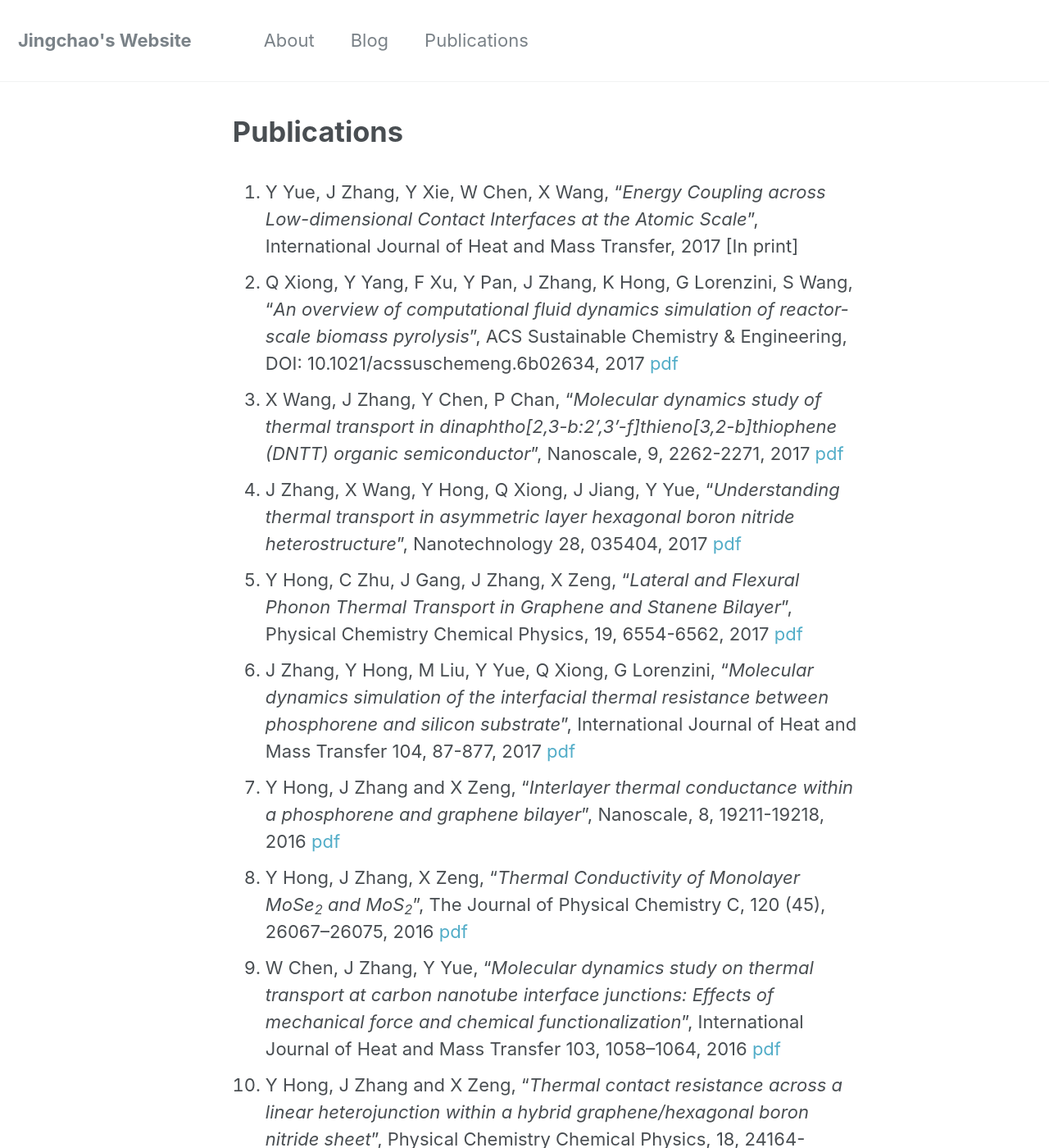
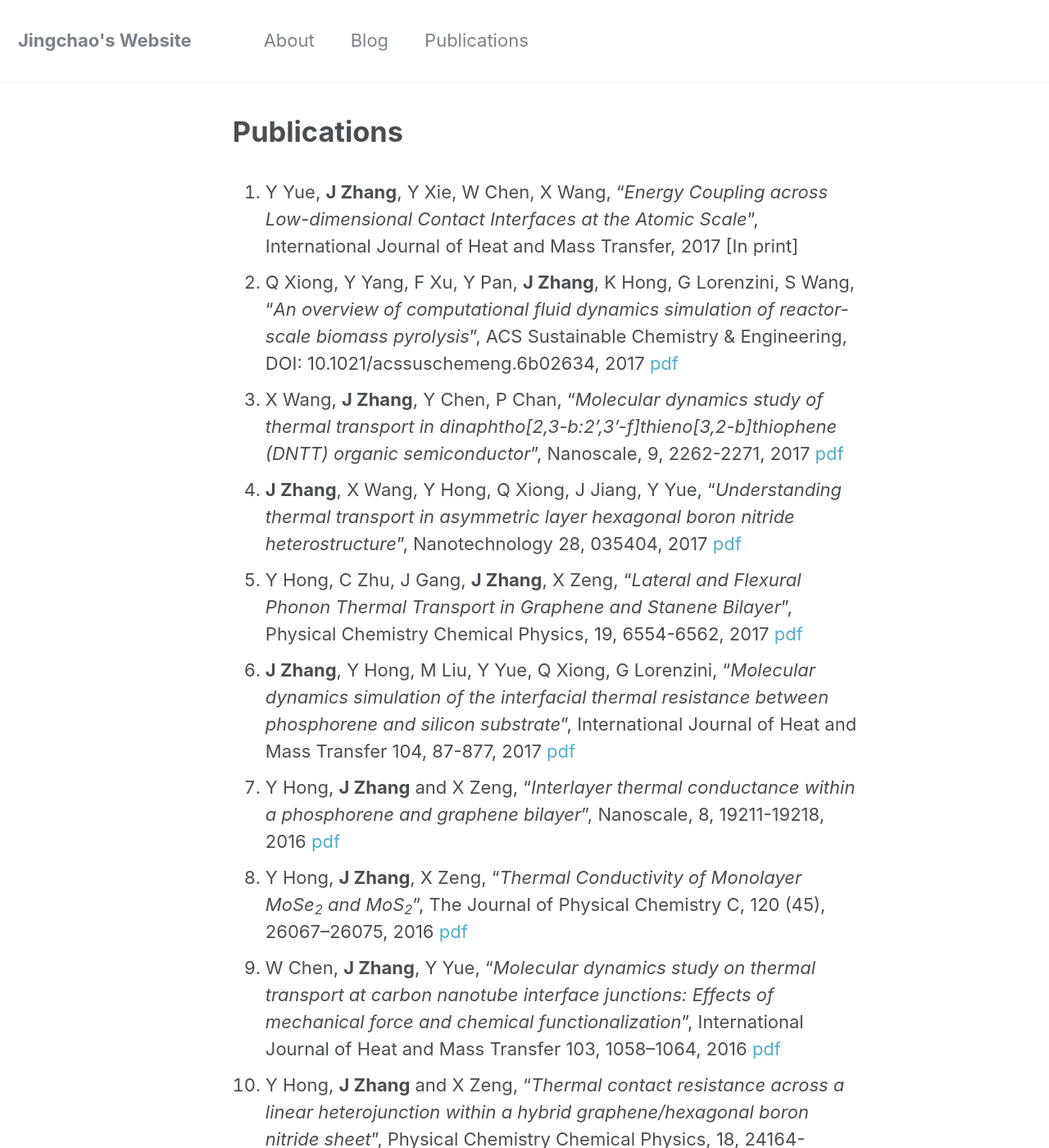
Before and after one commit to JingchaoZhang/JingchaoZhang.github.io, a Jekyll site: the page built from _pages/publications.md, in a window 1280 px wide and 1400 px high. Shown: the whole window at 82% size. Built offline with Jekyll 4.4.1, drawn with Linux system fonts in a browser that asks for light colours; some of the changed text lies outside the part shown.

Commit message:
Update publications.md

```diff
--- a/_pages/publications.md
+++ b/_pages/publications.md
@@ -5,29 +5,29 @@ permalink: /publications/
 author_profile: false
 ---
 
-1. Y Yue, J Zhang, Y Xie, W Chen, X Wang, "_Energy Coupling across Low-dimensional Contact Interfaces at the Atomic Scale_", International Journal of Heat and Mass Transfer, 2017 [In print]
-1. Q Xiong, Y Yang, F Xu, Y Pan, J Zhang, K Hong, G Lorenzini, S Wang, "_An overview of computational fluid dynamics simulation of reactor-scale biomass pyrolysis_", ACS Sustainable Chemistry & Engineering, DOI: 10.1021/acssuschemeng.6b02634, 2017 [pdf](https://drive.google.com/file/d/0B3Yj4QkZpI-dTGVDZFdyRlhqaVE/view?usp=sharing)
-1. X Wang, J Zhang, Y Chen, P Chan, "_Molecular dynamics study of thermal transport in dinaphtho[2,3-b:2',3'-f]thieno[3,2-b]thiophene (DNTT) organic semiconductor_", Nanoscale, 9, 2262-2271, 2017 [pdf](https://drive.google.com/file/d/0B3Yj4QkZpI-ddHJYWmpEeWVkZ1k/view?usp=sharing)
-1. J Zhang, X Wang, Y Hong, Q Xiong, J Jiang, Y Yue, "_Understanding thermal transport in asymmetric layer hexagonal boron nitride heterostructure_", Nanotechnology 28, 035404, 2017 [pdf](https://drive.google.com/file/d/0B3Yj4QkZpI-dMnBVbi1oWUQ2b00/view?usp=sharing)
-1. Y Hong, C Zhu, J Gang, J Zhang, X Zeng, "_Lateral and Flexural Phonon Thermal Transport in Graphene and Stanene Bilayer_", Physical Chemistry Chemical Physics, 19, 6554-6562, 2017 [pdf](https://drive.google.com/file/d/0B3Yj4QkZpI-dckNxSVVFWlpGbUk/view?usp=sharing)
-1. J Zhang, Y Hong, M Liu, Y Yue, Q Xiong, G Lorenzini, "_Molecular dynamics simulation of the interfacial thermal resistance between phosphorene and silicon substrate_", International Journal of Heat and Mass Transfer 104, 87-877, 2017 [pdf](https://drive.google.com/file/d/0B3Yj4QkZpI-deGVXQ0pybURsRjA/view?usp=sharing)
-1. Y Hong, J Zhang and X Zeng, "_Interlayer thermal conductance within a phosphorene and graphene bilayer_", Nanoscale, 8, 19211-19218, 2016 [pdf](https://drive.google.com/file/d/0B3Yj4QkZpI-dOF9EaGk5UnBwQm8/view?usp=sharing)
-1. Y Hong, J Zhang, X Zeng, "_Thermal Conductivity of Monolayer MoSe<sub>2</sub> and MoS<sub>2</sub>_", The Journal of Physical Chemistry C, 120 (45), 26067–26075, 2016 [pdf](https://drive.google.com/file/d/0B3Yj4QkZpI-dSmZpd0RqVUprc1U/view?usp=sharing)
-1. W Chen, J Zhang, Y Yue, "_Molecular dynamics study on thermal transport at carbon nanotube interface junctions: Effects of mechanical force and chemical functionalization_", International Journal of Heat and Mass Transfer 103, 1058–1064, 2016 [pdf](https://drive.google.com/file/d/0B3Yj4QkZpI-ddjB3bEw2MDg2YTQ/view?usp=sharing)
-1. Y Hong, J Zhang and X Zeng, "_Thermal contact resistance across a linear heterojunction within a hybrid graphene/hexagonal boron nitride sheet_", Physical Chemistry Chemical Physics, 18, 24164-24170, 2016 [pdf](https://drive.google.com/file/d/0B3Yj4QkZpI-dTXRaaWJTTlBsWDQ/view?usp=sharing)
-1. Q Xiong, J Zhang, F Xu, G Wiggins, CS Daw, “_Coupling DAEM and CFD for simulatingbiomass fast pyrolysis in fluidized beds_”, Journal of Analytical and Applied Pyrolysis 117, 176–181,1,2016 [pdf](https://drive.google.com/open?id=0B3Yj4QkZpI-dOHp3TXhoemx4N1k)
-1. Y Yue, J Zhang, X Tang, S Xu, X Wang, “_Thermal transport across atomic-layer material interfaces_”, Nanotechnology Reviews 4 (6), 533–555, 1, 2015 [pdf](https://drive.google.com/open?id=0B3Yj4QkZpI-dWnFydmtwNDF4RUE)
-1. Y Hong, J Zhang, X Huang, XC Zeng, "_Thermal conductivity of a two-dimensional phosphorene sheet_: a comparative study with graphene", Nanoscale 7, 18716-18724, 3, 2015 [pdf](https://drive.google.com/open?id=0B3Yj4QkZpI-dNHdiQ0JNTlkxMzA)
-1. J Zhang, Y Hong, Z Tong, Z Xiao, H Bao, Y Yue, “_Molecular Dynamics Study of Interfacial Thermal Transport between Silicene and Substrate_”, Physical Chemistry Chemical Physics 17, 23704-23710, 2, 2015 [pdf](https://drive.google.com/open?id=0B3Yj4QkZpI-dU2RuY0JYdlRNMk0)
-1. J Zhang, Y Hong, Y Yue, “_Thermal transport across graphene and single layer hexagonal boron nitride_”, Journal of Applied Physics 117 (13), 134307, 8, 2015 [pdf](https://drive.google.com/open?id=0B3Yj4QkZpI-dbGdlM0NmcTE2ZWM)
-1. M Li, J Zhang, X Hu, Y Yue, “_Thermal transport across graphene/SiC interface: effects of atomic bond and crystallinity of substrate_”, Applied Physics A 119 (2), 415-424, 3, 2015 [pdf](https://drive.google.com/open?id=0B3Yj4QkZpI-ddU9ISVdaSk1jdGs)
-1. J Zhang, F Xu, Y Hong, Q Xiong, J Pan, “_A comprehensive review on the molecular dynamics simulation of the novel thermal properties of graphene_”, RSC Advances 5, 89415-89426, 2015 [pdf](https://drive.google.com/open?id=0B3Yj4QkZpI-dV2JIVlRIQ2dTNkk)
-1. Y Hong, L Lei, XC Zeng, J Zhang, “_Tuning thermal contact conductance at graphene-copper interface via surface nanoengineering_”, Nanoscale 7, 6286-6294, 8, 2015 [pdf](https://drive.google.com/open?id=0B3Yj4QkZpI-dcHJxLXU2TXlsczg)
-1. X Tang, S Xu, J Zhang, X Wang, “_Five orders of magnitude reduction in energy coupling across corrugated graphene/substrate interfaces_”, ACS Applied Materials & Interfaces 6 (4), 2809-2818, 6, 2014 [pdf](https://drive.google.com/open?id=0B3Yj4QkZpI-db2NRVE9JbWhGZEk)
-1. J Zhang, X Wang, H Xie, “_Co-existing heat currents in opposite directions in graphene nanoribbons_”, Physics Letters A 377 (41), 2970-2978, 6, 2013 [pdf](https://drive.google.com/open?id=0B3Yj4QkZpI-daHJmaEs1eE5WME0)
-1. C Li, J Zhang, X Wang, “_Phase change and stress wave in picosecond laser–material interaction with shock wave formation_”, Applied Physics A 112 (3), 677-687, 8, 2013 [pdf](https://drive.google.com/open?id=0B3Yj4QkZpI-dYlNka1pNd0dVNFE)
-1. J Zhang, X Wang, H Xie, “_Phonon energy inversion in graphene during transient thermal transport_”, Physics Letters A 377 (9), 721-726, 8, 2013 [pdf](https://drive.google.com/open?id=0B3Yj4QkZpI-dcnZRZzh0Qkt4QkE)
-1. J Zhang, X Wang, “_Thermal transport in bent graphene nanoribbons_”, Nanoscale 5 (2), 734-743, 15, 2013 [pdf](https://drive.google.com/open?id=0B3Yj4QkZpI-dbDZ5NWVHa1hLQlU)
-1. J Zhang, Y Wang, X Wang, “_Rough contact is not always bad for interfacial energy coupling_”, Nanoscale 5 (23), 11598-11603, 12, 2013 [pdf](https://drive.google.com/open?id=0B3Yj4QkZpI-dWFl4c3N1US1hS2s)
-1. Y Yue, J Zhang, X Wang, “_Micro/Nanoscale Spatial Resolution Temperature Probing for the Interfacial Thermal Characterization of Epitaxial Graphene on 4H‐SiC_”, Small 7 (23), 3324-3333, 37, 2011 [pdf](https://drive.google.com/open?id=0B3Yj4QkZpI-dUjE4dW54Q09rd0k)
-1. J Zhang, X Huang, Y Yue, J Wang, X Wang, “_Dynamic response of graphene to thermal impulse_”, Physical Review B 84 (23), 235416, 24, 2011 [pdf](https://drive.google.com/open?id=0B3Yj4QkZpI-dY1N1ekprMndvbnc)
+1. Y Yue, **J Zhang**, Y Xie, W Chen, X Wang, "_Energy Coupling across Low-dimensional Contact Interfaces at the Atomic Scale_", International Journal of Heat and Mass Transfer, 2017 [In print]
+1. Q Xiong, Y Yang, F Xu, Y Pan, **J Zhang**, K Hong, G Lorenzini, S Wang, "_An overview of computational fluid dynamics simulation of reactor-scale biomass pyrolysis_", ACS Sustainable Chemistry & Engineering, DOI: 10.1021/acssuschemeng.6b02634, 2017 [pdf](https://drive.google.com/file/d/0B3Yj4QkZpI-dTGVDZFdyRlhqaVE/view?usp=sharing)
+1. X Wang, **J Zhang**, Y Chen, P Chan, "_Molecular dynamics study of thermal transport in dinaphtho[2,3-b:2',3'-f]thieno[3,2-b]thiophene (DNTT) organic semiconductor_", Nanoscale, 9, 2262-2271, 2017 [pdf](https://drive.google.com/file/d/0B3Yj4QkZpI-ddHJYWmpEeWVkZ1k/view?usp=sharing)
+1. **J Zhang**, X Wang, Y Hong, Q Xiong, J Jiang, Y Yue, "_Understanding thermal transport in asymmetric layer hexagonal boron nitride heterostructure_", Nanotechnology 28, 035404, 2017 [pdf](https://drive.google.com/file/d/0B3Yj4QkZpI-dMnBVbi1oWUQ2b00/view?usp=sharing)
+1. Y Hong, C Zhu, J Gang, **J Zhang**, X Zeng, "_Lateral and Flexural Phonon Thermal Transport in Graphene and Stanene Bilayer_", Physical Chemistry Chemical Physics, 19, 6554-6562, 2017 [pdf](https://drive.google.com/file/d/0B3Yj4QkZpI-dckNxSVVFWlpGbUk/view?usp=sharing)
+1. **J Zhang**, Y Hong, M Liu, Y Yue, Q Xiong, G Lorenzini, "_Molecular dynamics simulation of the interfacial thermal resistance between phosphorene and silicon substrate_", International Journal of Heat and Mass Transfer 104, 87-877, 2017 [pdf](https://drive.google.com/file/d/0B3Yj4QkZpI-deGVXQ0pybURsRjA/view?usp=sharing)
+1. Y Hong, **J Zhang** and X Zeng, "_Interlayer thermal conductance within a phosphorene and graphene bilayer_", Nanoscale, 8, 19211-19218, 2016 [pdf](https://drive.google.com/file/d/0B3Yj4QkZpI-dOF9EaGk5UnBwQm8/view?usp=sharing)
+1. Y Hong, **J Zhang**, X Zeng, "_Thermal Conductivity of Monolayer MoSe<sub>2</sub> and MoS<sub>2</sub>_", The Journal of Physical Chemistry C, 120 (45), 26067–26075, 2016 [pdf](https://drive.google.com/file/d/0B3Yj4QkZpI-dSmZpd0RqVUprc1U/view?usp=sharing)
+1. W Chen, **J Zhang**, Y Yue, "_Molecular dynamics study on thermal transport at carbon nanotube interface junctions: Effects of mechanical force and chemical functionalization_", International Journal of Heat and Mass Transfer 103, 1058–1064, 2016 [pdf](https://drive.google.com/file/d/0B3Yj4QkZpI-ddjB3bEw2MDg2YTQ/view?usp=sharing)
+1. Y Hong, **J Zhang** and X Zeng, "_Thermal contact resistance across a linear heterojunction within a hybrid graphene/hexagonal boron nitride sheet_", Physical Chemistry Chemical Physics, 18, 24164-24170, 2016 [pdf](https://drive.google.com/file/d/0B3Yj4QkZpI-dTXRaaWJTTlBsWDQ/view?usp=sharing)
+1. Q Xiong, **J Zhang**, F Xu, G Wiggins, CS Daw, “_Coupling DAEM and CFD for simulatingbiomass fast pyrolysis in fluidized beds_”, Journal of Analytical and Applied Pyrolysis 117, 176–181,1,2016 [pdf](https://drive.google.com/open?id=0B3Yj4QkZpI-dOHp3TXhoemx4N1k)
+1. Y Yue, **J Zhang**, X Tang, S Xu, X Wang, “_Thermal transport across atomic-layer material interfaces_”, Nanotechnology Reviews 4 (6), 533–555, 1, 2015 [pdf](https://drive.google.com/open?id=0B3Yj4QkZpI-dWnFydmtwNDF4RUE)
+1. Y Hong, **J Zhang**, X Huang, XC Zeng, "_Thermal conductivity of a two-dimensional phosphorene sheet_: a comparative study with graphene", Nanoscale 7, 18716-18724, 3, 2015 [pdf](https://drive.google.com/open?id=0B3Yj4QkZpI-dNHdiQ0JNTlkxMzA)
+1. **J Zhang**, Y Hong, Z Tong, Z Xiao, H Bao, Y Yue, “_Molecular Dynamics Study of Interfacial Thermal Transport between Silicene and Substrate_”, Physical Chemistry Chemical Physics 17, 23704-23710, 2, 2015 [pdf](https://drive.google.com/open?id=0B3Yj4QkZpI-dU2RuY0JYdlRNMk0)
+1. **J Zhang**, Y Hong, Y Yue, “_Thermal transport across graphene and single layer hexagonal boron nitride_”, Journal of Applied Physics 117 (13), 134307, 8, 2015 [pdf](https://drive.google.com/open?id=0B3Yj4QkZpI-dbGdlM0NmcTE2ZWM)
+1. M Li, **J Zhang**, X Hu, Y Yue, “_Thermal transport across graphene/SiC interface: effects of atomic bond and crystallinity of substrate_”, Applied Physics A 119 (2), 415-424, 3, 2015 [pdf](https://drive.google.com/open?id=0B3Yj4QkZpI-ddU9ISVdaSk1jdGs)
+1. **J Zhang**, F Xu, Y Hong, Q Xiong, J Pan, “_A comprehensive review on the molecular dynamics simulation of the novel thermal properties of graphene_”, RSC Advances 5, 89415-89426, 2015 [pdf](https://drive.google.com/open?id=0B3Yj4QkZpI-dV2JIVlRIQ2dTNkk)
+1. Y Hong, L Lei, XC Zeng, **J Zhang**, “_Tuning thermal contact conductance at graphene-copper interface via surface nanoengineering_”, Nanoscale 7, 6286-6294, 8, 2015 [pdf](https://drive.google.com/open?id=0B3Yj4QkZpI-dcHJxLXU2TXlsczg)
+1. X Tang, S Xu, **J Zhang**, X Wang, “_Five orders of magnitude reduction in energy coupling across corrugated graphene/substrate interfaces_”, ACS Applied Materials & Interfaces 6 (4), 2809-2818, 6, 2014 [pdf](https://drive.google.com/open?id=0B3Yj4QkZpI-db2NRVE9JbWhGZEk)
+1. **J Zhang**, X Wang, H Xie, “_Co-existing heat currents in opposite directions in graphene nanoribbons_”, Physics Letters A 377 (41), 2970-2978, 6, 2013 [pdf](https://drive.google.com/open?id=0B3Yj4QkZpI-daHJmaEs1eE5WME0)
+1. C Li, **J Zhang**, X Wang, “_Phase change and stress wave in picosecond laser–material interaction with shock wave formation_”, Applied Physics A 112 (3), 677-687, 8, 2013 [pdf](https://drive.google.com/open?id=0B3Yj4QkZpI-dYlNka1pNd0dVNFE)
+1. **J Zhang**, X Wang, H Xie, “_Phonon energy inversion in graphene during transient thermal transport_”, Physics Letters A 377 (9), 721-726, 8, 2013 [pdf](https://drive.google.com/open?id=0B3Yj4QkZpI-dcnZRZzh0Qkt4QkE)
+1. **J Zhang**, X Wang, “_Thermal transport in bent graphene nanoribbons_”, Nanoscale 5 (2), 734-743, 15, 2013 [pdf](https://drive.google.com/open?id=0B3Yj4QkZpI-dbDZ5NWVHa1hLQlU)
+1. **J Zhang**, Y Wang, X Wang, “_Rough contact is not always bad for interfacial energy coupling_”, Nanoscale 5 (23), 11598-11603, 12, 2013 [pdf](https://drive.google.com/open?id=0B3Yj4QkZpI-dWFl4c3N1US1hS2s)
+1. Y Yue, **J Zhang**, X Wang, “_Micro/Nanoscale Spatial Resolution Temperature Probing for the Interfacial Thermal Characterization of Epitaxial Graphene on 4H‐SiC_”, Small 7 (23), 3324-3333, 37, 2011 [pdf](https://drive.google.com/open?id=0B3Yj4QkZpI-dUjE4dW54Q09rd0k)
+1. **J Zhang**, X Huang, Y Yue, J Wang, X Wang, “_Dynamic response of graphene to thermal impulse_”, Physical Review B 84 (23), 235416, 24, 2011 [pdf](https://drive.google.com/open?id=0B3Yj4QkZpI-dY1N1ekprMndvbnc)
```
